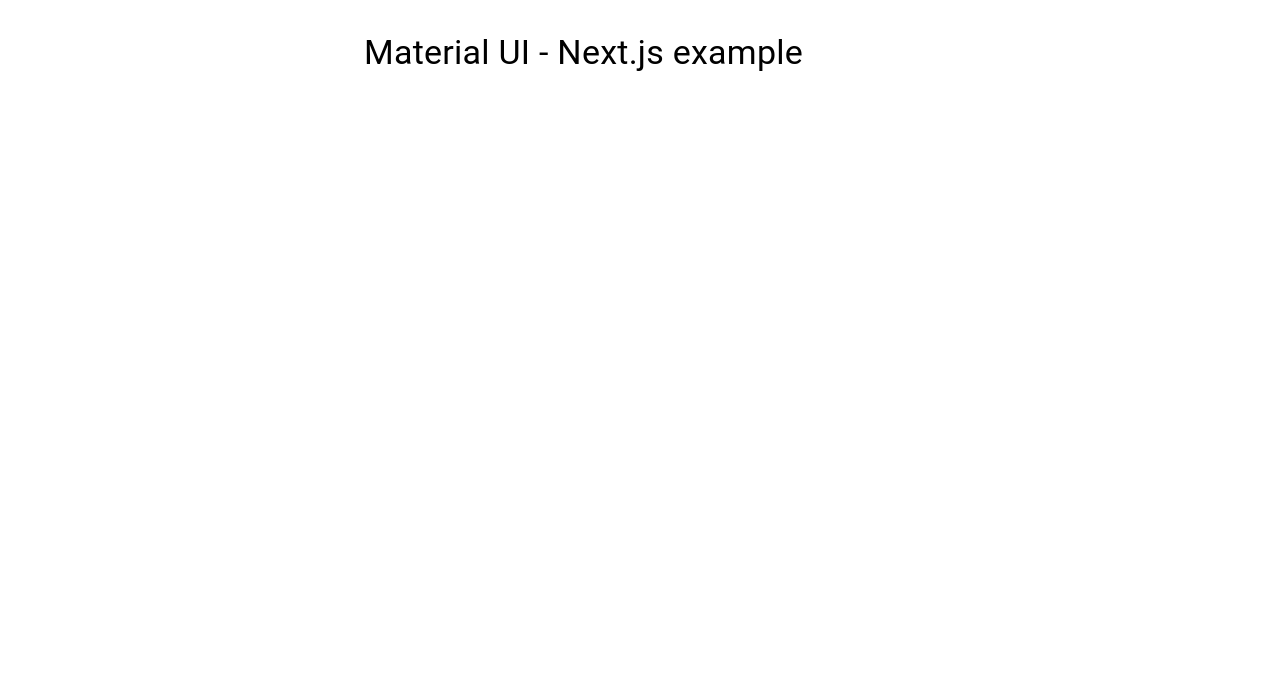
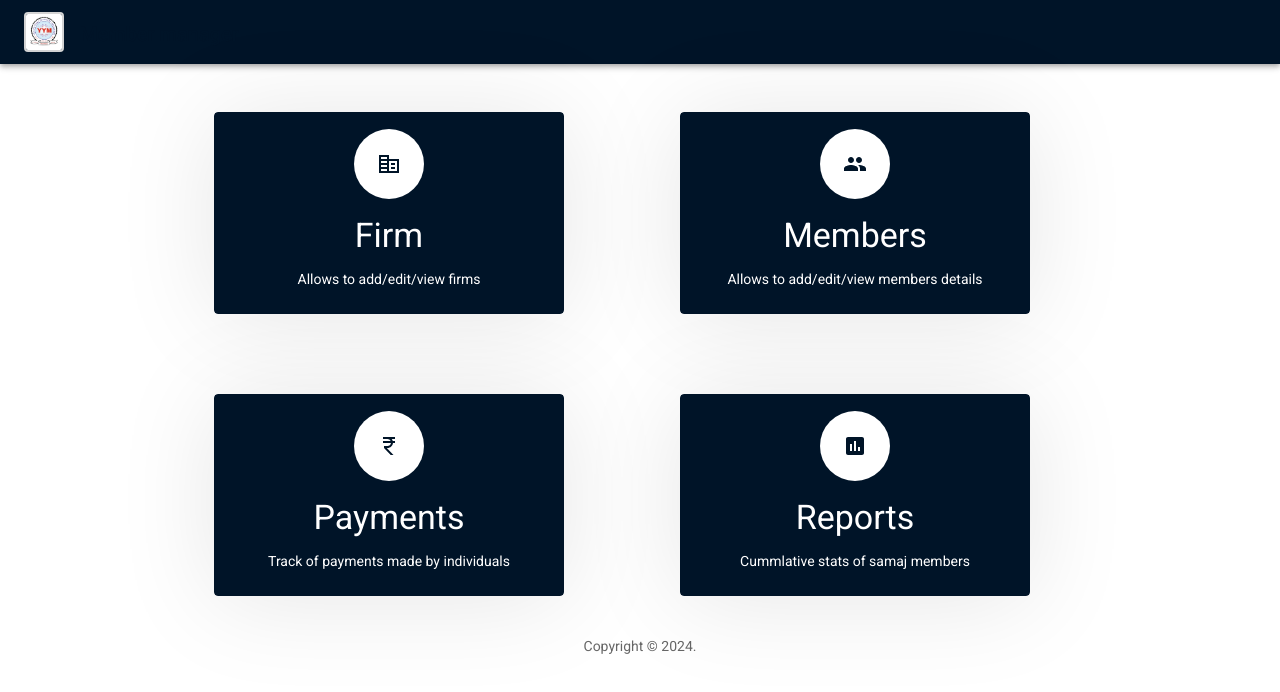
Before and after one commit to mailmebhav/member-mgmt-app, a Next.js app: page / in a window 1280 px wide. Shown: the top 692 px of the page. Built offline with nearby package versions, Linux system fonts and the light colour scheme.

Commit message:
pages, folder changes, theme
folder structure realign
home page
login page
theme customization

```diff
--- /dev/null
+++ b/src/app/Style.css
@@ -0,0 +1,3 @@
+body{
+    margin: 0;
+}
--- /dev/null
+++ b/src/app/globals.css
@@ -0,0 +1,3 @@
+body {
+    margin: 0 auto;
+}
--- a/src/app/layout.tsx
+++ b/src/app/layout.tsx
@@ -1,10 +1,8 @@
 import type { Metadata } from "next";
-import { Inter } from "next/font/google";
-import "./globals.css";
+import "./globals.css"
 import { ThemeProvider } from "@mui/material";
 import mytheme from '../components/mytheme'
 import CssBaseline from '@mui/material/CssBaseline';
-const inter = Inter({ subsets: ["latin"] });
 
 export const metadata: Metadata = {
   title: "Member Manager",
@@ -13,20 +11,17 @@
 
 export default function RootLayout({
   children,
-}: Readonly<{
-  children: React.ReactNode;
-}>) {
+}: {
+  children: React.ReactNode
+}) {
   return (
     <html lang="en">
-      <head>
-      <meta name="viewport" content="initial-scale=1, width=device-width" />
-      </head>
-      <body className={inter.className}>
-        <ThemeProvider theme={mytheme}>
+      <body>
+      <ThemeProvider theme={mytheme}>
         <CssBaseline />
         {children}
         </ThemeProvider>
       </body>
     </html>
-  );
+  )
 }
--- /dev/null
+++ b/src/app/page.tsx
@@ -0,0 +1,19 @@
+import * as React from 'react';
+import Box from '@mui/material/Box';
+import Container from '@mui/material/Container';
+import MainContent from '@/components/MainContent';
+import Header from '@/components/Header';
+import Copyright from '@/components/Copyright';
+export default function Page() {
+  return (
+    <>
+    <Header />
+    <Container maxWidth="lg">
+      <Box sx={{ my: 4 }}>
+        <MainContent />
+      </Box>
+    </Container>
+    <Copyright />
+    </>
+  );
+}
--- a/src/components/Header.tsx
+++ b/src/components/Header.tsx
@@ -1,8 +1,33 @@
+"use client"
 import React from 'react'
+import { AppBar, Box, Stack, Typography, Toolbar, useTheme }  from '@mui/material';
 
 const Header = () => {
+  const mytheme= useTheme()
   return (
-    <div>Header</div>
+    <>
+<Box sx={{ flexGrow: 1 }}>
+      <AppBar position="static" sx={{background: 'smokewhite'}}>
+        <Toolbar>
+        <Box
+      sx={{
+        width: 40,
+        height: 40,
+        border: '2px solid lightgray',
+        borderRadius: 1
+      }}
+      component="img"
+      alt="samaj-logo"
+      src="logo-samaj.png"
+      />
+      <Typography variant="h6" component="div" pl={2} pt={0.5} sx={{ flexGrow: 1 }} color={mytheme.palette.primary.main}>
+        Member manager
+      </Typography>
+        </Toolbar>
+      </AppBar>
+    </Box>
+    </>
+
   )
 }
 
--- /dev/null
+++ b/src/components/MainContent.tsx
@@ -0,0 +1,214 @@
+"use client"
+import * as React from 'react';
+import {  Container, Grid , Avatar, Card, CardContent, Typography, CardActionArea, } from '@mui/material';
+import GroupIcon from '@mui/icons-material/Group';
+import AssessmentIcon from '@mui/icons-material/Assessment';
+import CurrencyRupeeIcon from '@mui/icons-material/CurrencyRupee';
+import CorporateFareIcon from '@mui/icons-material/CorporateFare';
+import { useTheme } from '@mui/material'
+const MainContent = () => {
+    const mytheme = useTheme()
+  return (
+    <Container maxWidth="md">
+    <Grid container spacing={10} pt={2}>
+    <Grid item xs={12} md={6}>
+      <Card
+        sx={{ minWidth: 100, maxWidth: 350, boxShadow: 'rgba(0, 0, 0, 0.1) 0px 4px 100px' }}
+      >
+        <CardActionArea
+          sx={{
+            display: 'flex',
+            flexDirection: 'column',
+            justifyContent: 'center',
+            alignItems: 'center',
+            p: 1,
+            pt: 2,
+            color: 'white',
+            background: `${mytheme.palette.primary.main}`,
+            border: '1px solid transparent',
+            '&:hover': {
+              color: `${mytheme.palette.primary.main}`,
+              background: 'white',
+              border: '0.3px solid ',
+              borderColor: `${mytheme.palette.primary.main}`
+            },
+          }}
+        >
+          <Avatar
+            sx={{
+              width: 70,
+              height: 70,
+              background: 'white',
+              color: `${mytheme.palette.primary.main}`,
+            }}
+          >
+            <CorporateFareIcon />
+          </Avatar>
+          <CardContent>
+            <Typography
+              gutterBottom
+              variant="h4"
+              component="div"
+              align="center"
+            >
+              Firm
+            </Typography>
+            <Typography variant="body2">
+              Allows to add/edit/view firms
+            </Typography>
+          </CardContent>
+        </CardActionArea>
+      </Card>
+    </Grid>
+    <Grid item xs={12} md={6}>
+      <Card
+        sx={{ minWidth: 100, maxWidth: 350, boxShadow: 'rgba(0, 0, 0, 0.1) 0px 4px 100px' }}
+      >
+        <CardActionArea
+          sx={{
+            display: 'flex',
+            flexDirection: 'column',
+            justifyContent: 'center',
+            alignItems: 'center',
+            p: 1,
+            pt: 2,
+            border: '1px solid transparent',
+            color: 'white',
+            background: `${mytheme.palette.primary.main}`,
+            '&:hover': {
+              color: `${mytheme.palette.primary.main}`,
+              background: 'white',
+              border: '0.3px solid ',
+              borderColor: `${mytheme.palette.primary.main}`
+            },          }}
+        >
+          <Avatar
+            sx={{
+              width: 70,
+              height: 70,
+              background: 'white',
+              color: `${mytheme.palette.primary.main}`,
+            }}
+          >
+            <GroupIcon />
+          </Avatar>
+          <CardContent>
+            <Typography
+              gutterBottom
+              variant="h4"
+              component="div"
+              align="center"
+            >
+              Members
+            </Typography>
+            <Typography variant="body2">
+              Allows to add/edit/view members details
+            </Typography>
+          </CardContent>
+        </CardActionArea>
+      </Card>
+    </Grid>
+    <Grid item xs={12} md={6}>
+      <Card
+        sx={{ minWidth: 100, maxWidth: 350, boxShadow: 'rgba(0, 0, 0, 0.1) 0px 4px 100px' }}
+      >
+        <CardActionArea
+          sx={{
+            display: 'flex',
+            flexDirection: 'column',
+            justifyContent: 'center',
+            alignItems: 'center',
+            p: 1,
+            pt: 2,
+            border: '1px solid transparent',
+            color: 'white',
+            background: `${mytheme.palette.primary.main}`,
+            '&:hover': {
+              color: `${mytheme.palette.primary.main}`,
+              background: 'white',
+              border: '0.3px solid ',
+              borderColor: `${mytheme.palette.primary.main}`
+            },
+          }}
+        >
+          <Avatar
+            sx={{
+              width: 70,
+              height: 70,
+              background: 'white',
+              color: `${mytheme.palette.primary.main}`,
+            }}
+          >
+            <CurrencyRupeeIcon />
+          </Avatar>
+          <CardContent>
+            <Typography
+              gutterBottom
+              variant="h4"
+              component="div"
+              align="center"
+            >
+              Payments
+            </Typography>
+            <Typography variant="body2">
+              Track of payments made by individuals
+            </Typography>
+          </CardContent>
+        </CardActionArea>
+      </Card>
+    </Grid>
+    <Grid item xs={12} md={6}>
+      <Card
+        sx={{ minWidth: 100, maxWidth: 350, boxShadow: 'rgba(0, 0, 0, 0.1) 0px 4px 100px' }}
+      >
+        <CardActionArea
+          sx={{
+            display: 'flex',
+            flexDirection: 'column',
+            justifyContent: 'center',
+            alignItems: 'center',
+            p: 1,
+            pt: 2,
+            border: '1px solid transparent',
+            color: 'white',
+            background: `${mytheme.palette.primary.main}`,
+            '&:hover': {
+              color: `${mytheme.palette.primary.main}`,
+              background: 'white',
+              border: '0.3px solid ',
+              borderColor: `${mytheme.palette.primary.main}`
+            },
+          }}
+        >
+          <Avatar
+            sx={{
+              width: 70,
+              height: 70,
+              background: 'white',
+              color: `${mytheme.palette.primary.main}`,
+            }}
+          >
+            <AssessmentIcon />
+          </Avatar>
+          <CardContent>
+            <Typography
+              gutterBottom
+              variant="h4"
+              component="div"
+              align="center"
+            >
+              Reports
+            </Typography>
+            <Typography variant="body2">
+              Cummlative stats of samaj members
+            </Typography>
+          </CardContent>
+        </CardActionArea>
+      </Card>
+    </Grid>
+    </Grid>
+    </Container>
+   )
+}
+
+export default MainContent
--- a/src/components/mytheme.ts
+++ b/src/components/mytheme.ts
@@ -1,3 +1,4 @@
+"use client"
 import { Roboto } from "next/font/google";
 import { createTheme } from "@mui/material";
 import { red } from "@mui/material/colors"
--- a/src/pages/index.tsx
+++ /dev/null
@@ -1,15 +0,0 @@
-import * as React from 'react';
-import Typography from '@mui/material/Typography';
-import Box from '@mui/material/Box';
-import Container from '@mui/material/Container';
-export default function Index() {
-  return (
-    <Container maxWidth="sm">
-      <Box sx={{ my: 4 }}>
-        <Typography variant="h4" component="h1" sx={{ mb: 2 }}>
-          Material UI - Next.js example
-        </Typography>
-      </Box>
-    </Container>
-  );
-}
```
Also changed, not shown: src/app/login/page.tsx (renamed from src/pages/login/index.tsx, +3 -4 lines), public/logo-samaj.jpg (deleted), public/logo-samaj.png (added).
